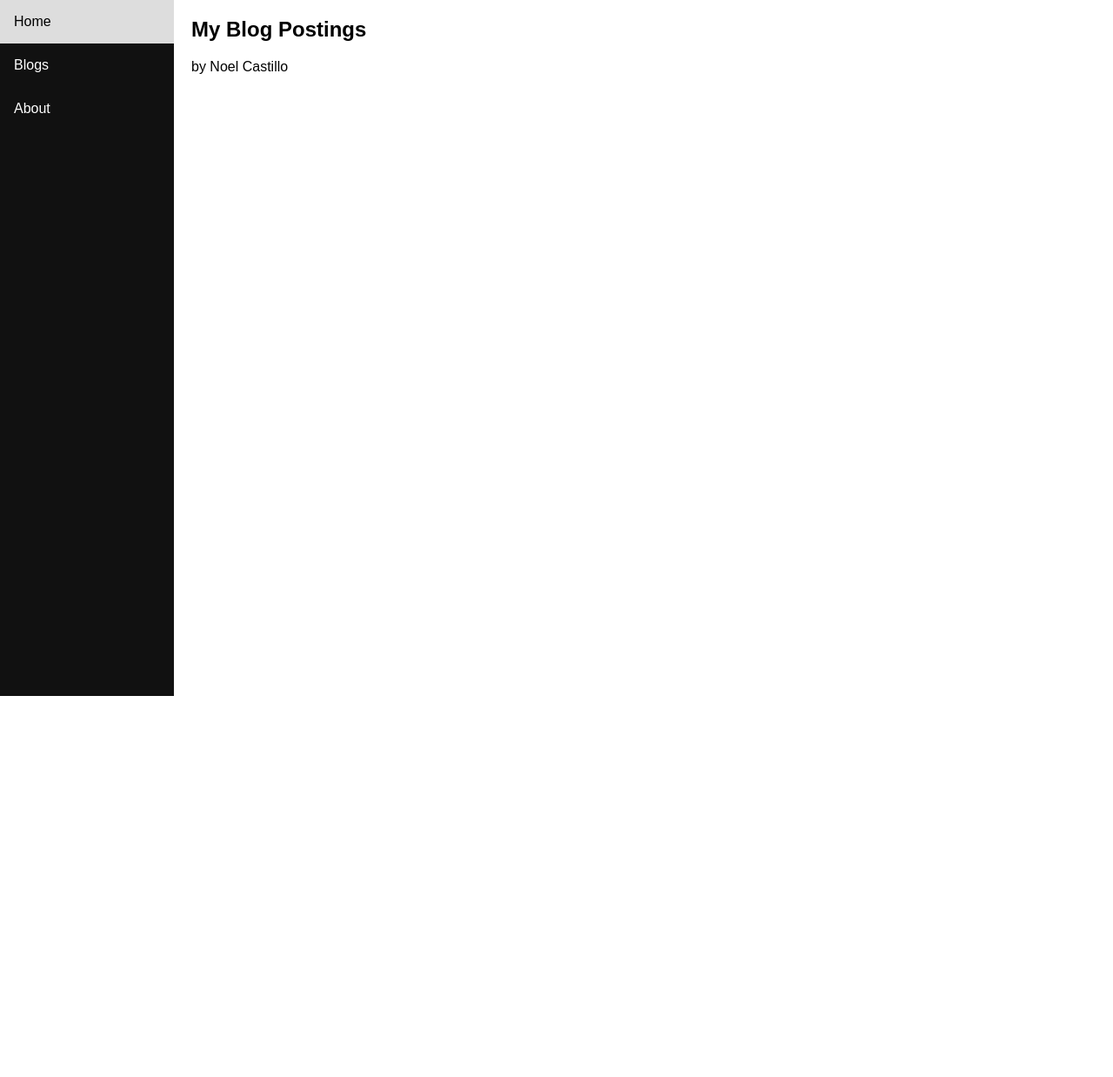
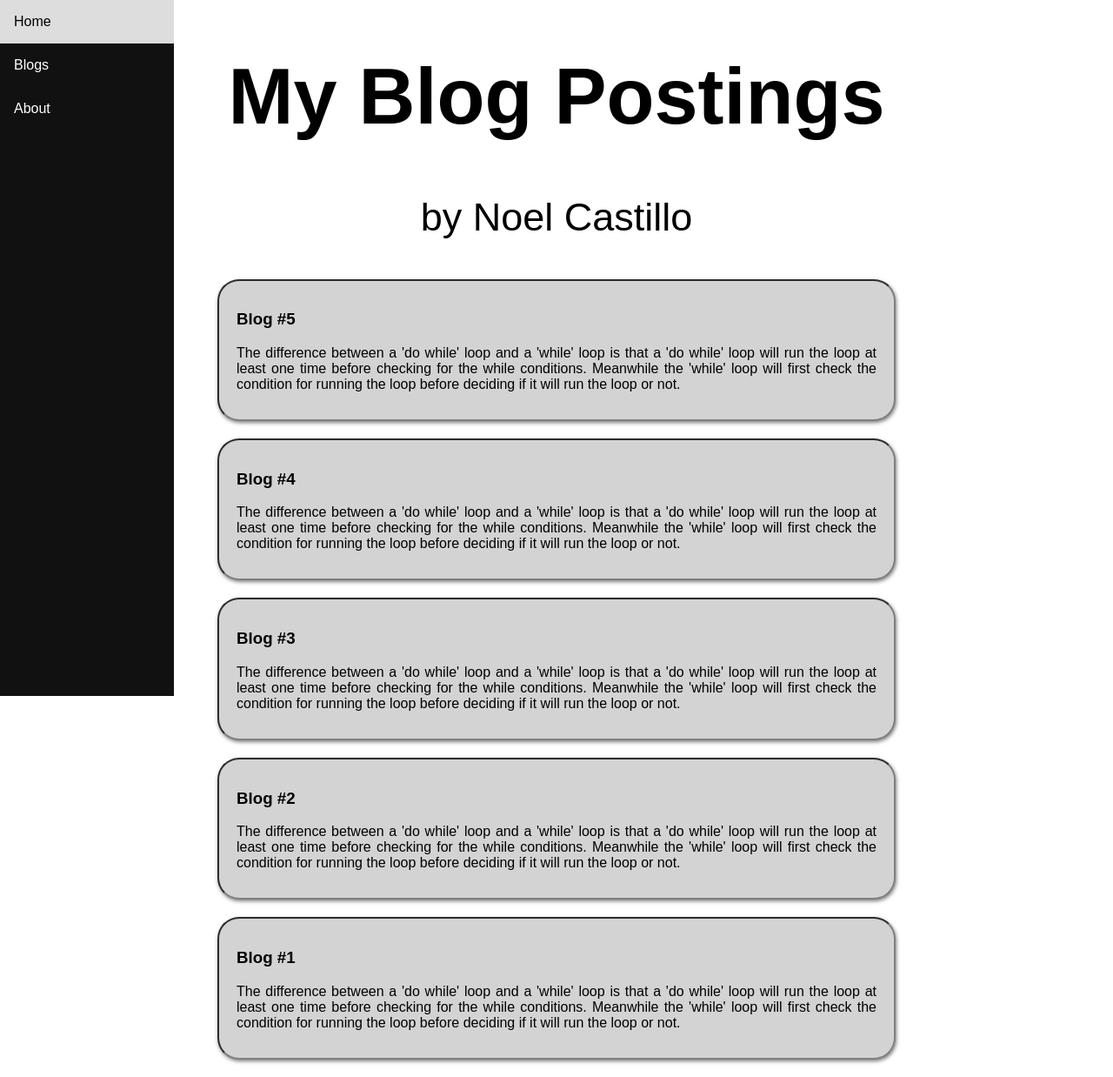
Before and after one commit to noel-castillo/noel-castillo.github.io, a plain HTML site: page blogs.html in a window 1280 px wide. Shown: the whole page at 87% size. Before the commit the page ends 800 px from the top, so only its background shows below. Drawn offline with Linux system fonts and the light colour scheme.

Commit message:
Updated blog site

```diff
--- a/blogs.html
+++ b/blogs.html
@@ -12,6 +12,31 @@
 body {
   margin: 0;
   font-family: Arial, Helvetica, sans-serif;
+}
+
+.column-header{
+text-align:center;
+font-size: 45px;
+margin-top:0px;
+}
+
+.column{
+  font-size:16px;
+  border: 2px solid grey;
+  margin-top: 20px;
+  margin-bottom: 20px;
+  margin-right: 250px;
+  margin-left: 250px;
+  text-align:justify;
+  padding:15px;
+  background:lightgrey;
+  padding-right:20px;
+  padding-top:20px
+  padding-bottom:20px;
+  padding-left:20px;
+  border-radius: 25px;
+  border-style: inset;
+  box-shadow: 1px 2px 4px rgba(0, 0, 0, .5);
 }
 
 /* Style the side navigation */
@@ -56,10 +81,30 @@ body {
   <a href="file:///C:/Users/Casti/Desktop/noel-castillo.github.io/about.html">About</a>
 </div>
 
-<div class="content">
-  <h2>My Blog Postings</h2>
+<div class="column-header">
+  <h1 >My Blog Postings</h1>
   <p>by Noel Castillo</p>
 </div>
-
+<div class="column">
+<h3 style="margin-left:15%, margin-right:10%">Blog #5</h3>
+<p>The difference between a 'do while' loop and a 'while' loop is that a 'do while' loop will run the loop at least one time before checking for the while conditions.
+Meanwhile the 'while' loop will first check the condition for running the loop before deciding if it will run the loop or not.</p>
+</div><div class="column">
+<h3 style="margin-left:15%, margin-right:10%">Blog #4</h3>
+<p>The difference between a 'do while' loop and a 'while' loop is that a 'do while' loop will run the loop at least one time before checking for the while conditions.
+Meanwhile the 'while' loop will first check the condition for running the loop before deciding if it will run the loop or not.</p>
+</div><div class="column">
+<h3 style="margin-left:15%, margin-right:10%">Blog #3</h3>
+<p>The difference between a 'do while' loop and a 'while' loop is that a 'do while' loop will run the loop at least one time before checking for the while conditions.
+Meanwhile the 'while' loop will first check the condition for running the loop before deciding if it will run the loop or not.</p>
+</div><div class="column">
+<h3 style="margin-left:15%, margin-right:10%">Blog #2</h3>
+<p>The difference between a 'do while' loop and a 'while' loop is that a 'do while' loop will run the loop at least one time before checking for the while conditions.
+Meanwhile the 'while' loop will first check the condition for running the loop before deciding if it will run the loop or not.</p>
+</div><div class="column">
+<h3 style="margin-left:15%, margin-right:10%">Blog #1</h3>
+<p>The difference between a 'do while' loop and a 'while' loop is that a 'do while' loop will run the loop at least one time before checking for the while conditions.
+Meanwhile the 'while' loop will first check the condition for running the loop before deciding if it will run the loop or not.</p>
+</div>
 </body>
 </html>
```
